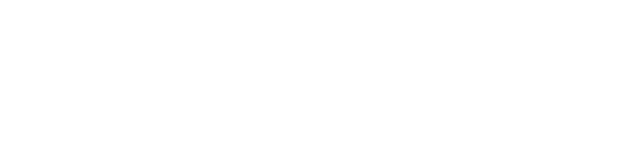
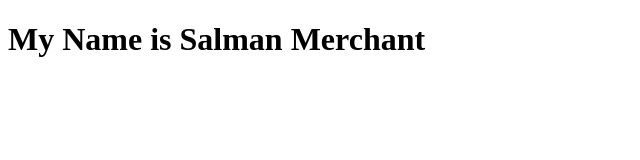
Before and after one commit to mrmerhcant786/GitTesting, a plain HTML site: page index.html in a window 1280 px wide. Shown: the whole page, without its empty margins (0-640 px from the left). Drawn offline with Linux system fonts and the light colour scheme.

Commit message:
Changes in index.html

```diff
--- a/index.html
+++ b/index.html
@@ -5,11 +5,11 @@
         <meta charset="UTF-8">
         <meta http-equiv="X-UA-Compatible" content="IE=edge">
         <meta name="viewport" content="width=device-width, initial-scale=1.0">
-        <title>Document</title>
+        <title>HomePage</title>
     </head>
 
     <body>
-
+        <h1>My Name is Salman Merchant</h1>
     </body>
 
 </html>
```
